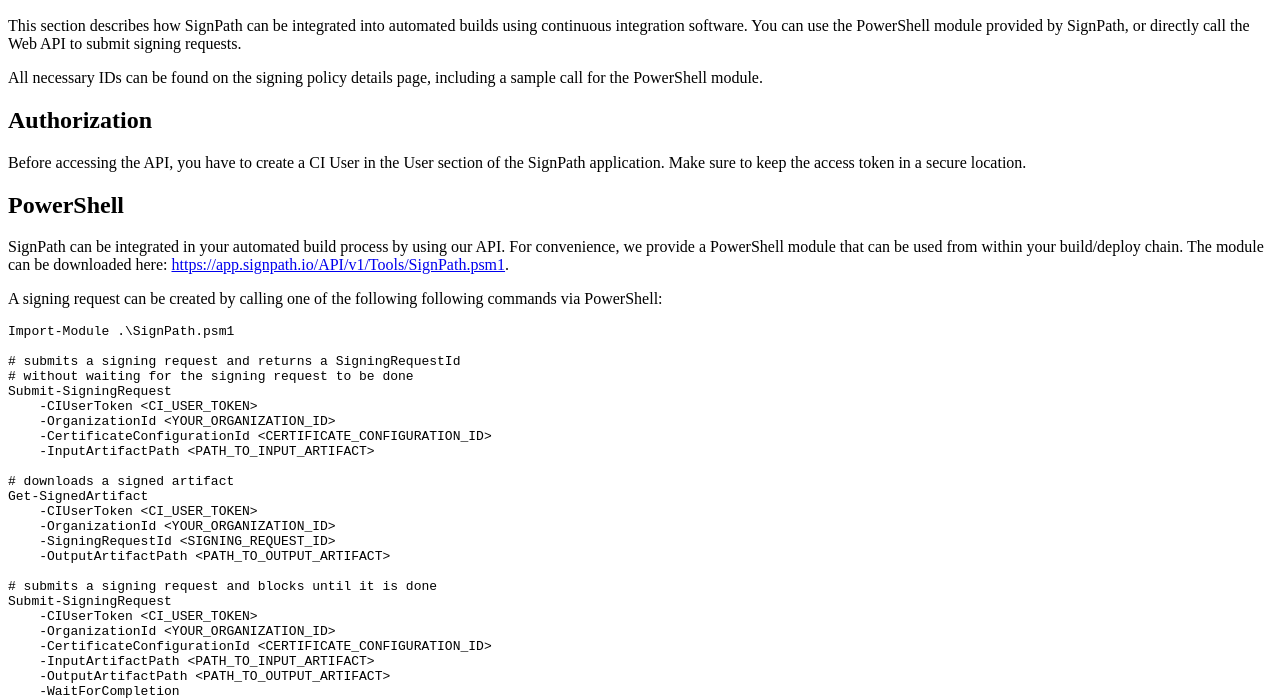
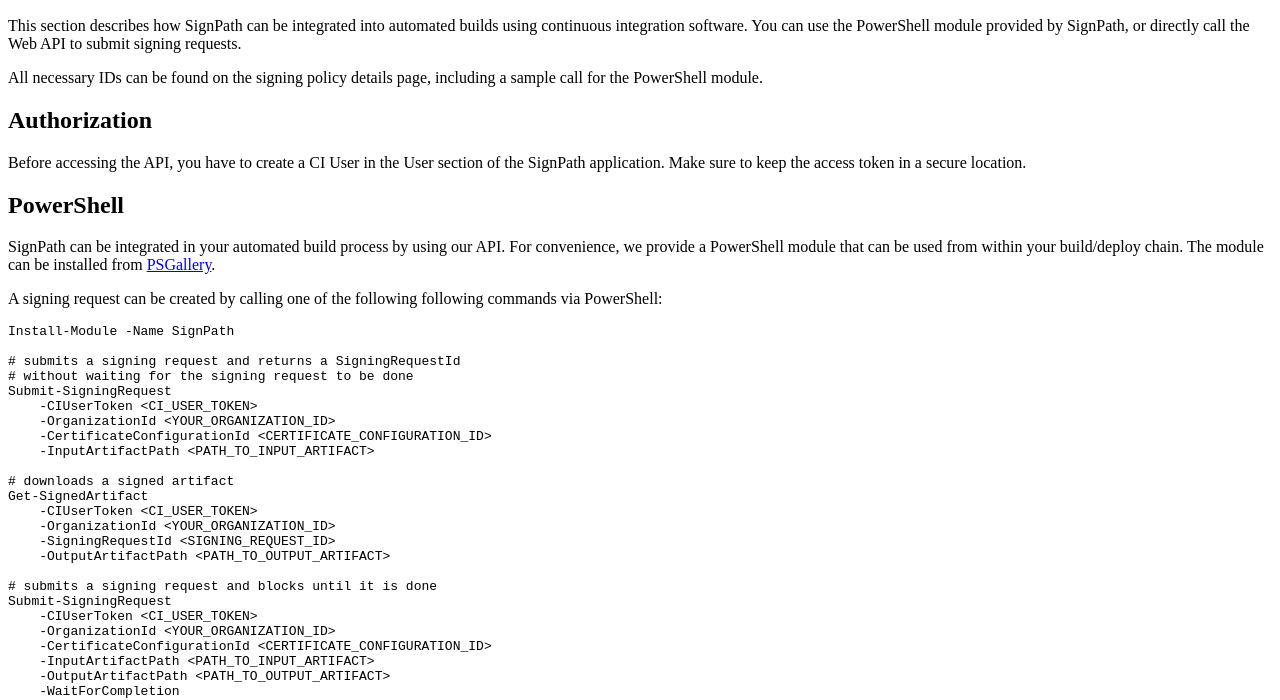
Before and after one commit to SignPath/Website-old, a plain HTML site: page documentation/build-system-integration.html in a window 1280 px wide. Shown: the part 110-810 px from the top of the page. Drawn offline with Linux system fonts and the light colour scheme.

Commit message:
added PowerShell module instead of script

```diff
--- a/documentation/build-system-integration.html
+++ b/documentation/build-system-integration.html
@@ -17,9 +17,9 @@
   <h2>Authorization</h2>
   <p>Before accessing the API, you have to create a CI User in the User section of the SignPath application. Make sure to keep the access token in a secure location.</p>
   <h2>PowerShell</h2>
-  <p>SignPath can be integrated in your automated build process by using our API. For convenience, we provide a PowerShell module that can be used from within your build/deploy chain. The module can be downloaded here: <a href="https://app.signpath.io/API/v1/Tools/SignPath.psm1">https://app.signpath.io/API/v1/Tools/SignPath.psm1</a>.
+  <p>SignPath can be integrated in your automated build process by using our API. For convenience, we provide a PowerShell module that can be used from within your build/deploy chain. The module can be installed from <a href="https://www.powershellgallery.com/packages/SignPath/1.0.1">PSGallery</a>.
   <p>A signing request can be created by calling one of the following following commands via PowerShell:</p>
-  <pre class="line-numbers"><code class="language-powershell">Import-Module .\SignPath.psm1
+  <pre class="line-numbers"><code class="language-powershell">Install-Module -Name SignPath
 
 # submits a signing request and returns a SigningRequestId
 # without waiting for the signing request to be done
```
